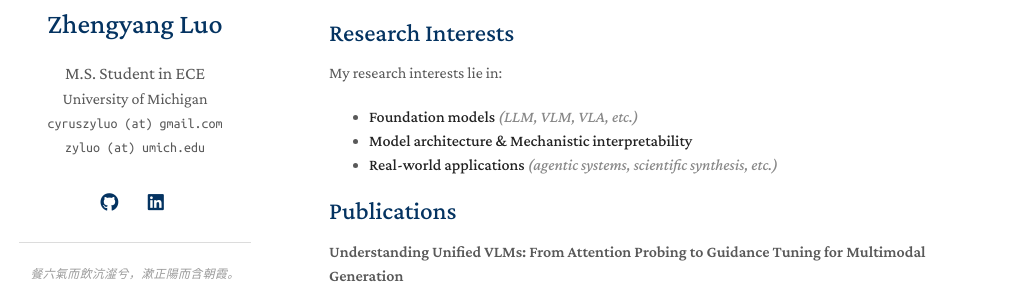
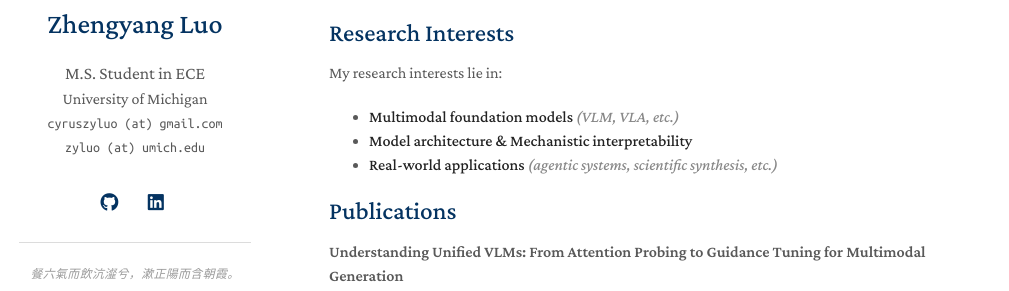
Before and after one commit to peacewang017/peacewang017.github.io, a Jekyll site: the page built from index.md, in a window 1280 px wide and 1046 px high. Shown: the part 206-497 px from the top of the window, without its empty margins (141-1150 px from the left). Built offline with Jekyll 4.4.1, drawn with Linux system fonts in a browser that asks for light colours; some web fonts are replaced; a style sheet for code colours, icons or effects is not loaded; our own code applies the rules of GitHub Pages for plain Markdown files.

Commit message:
update
Co-Authored-By: Claude Opus 5 (1M context) <noreply@anthropic.com>

```diff
--- a/index.md
+++ b/index.md
@@ -10,7 +10,7 @@ I am an M.S. student in Electrical and Computer Engineering at the University of
 
 My research interests lie in:
 
-- **Foundation models** <span class="note">(LLM, VLM, VLA, etc.)</span>
+- **Multimodal foundation models** <span class="note">(VLM, VLA, etc.)</span>
 - **Model architecture & Mechanistic interpretability**
 - **Real-world applications** <span class="note">(agentic systems, scientific synthesis, etc.)</span>
 
```
